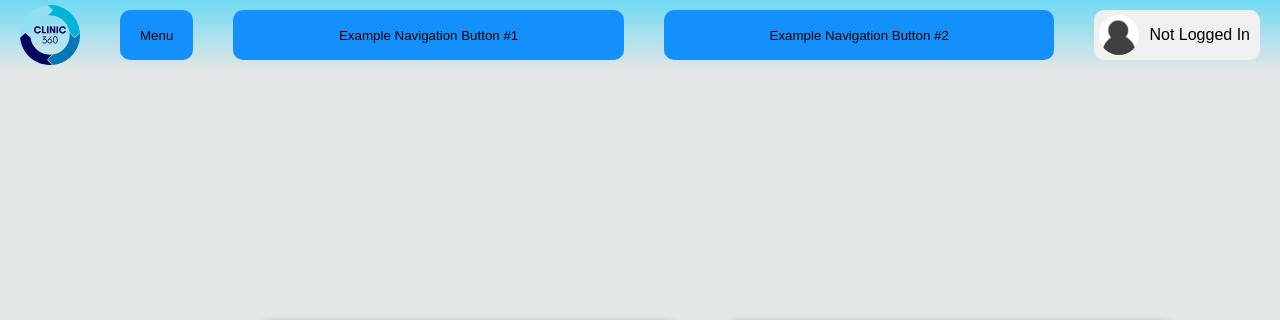
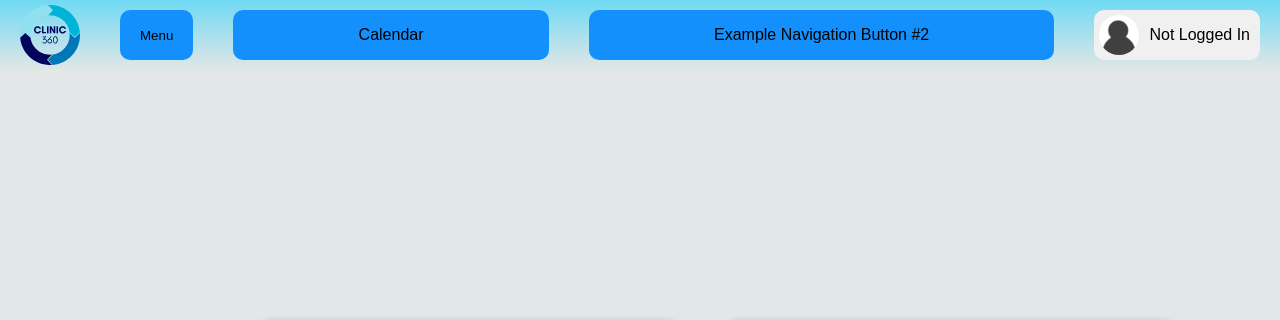
Before and after one commit to CompSC4900/project, a Django app: page /home/ in a window 1280 px wide. Shown: the top 320 px of the page. Run offline with Django 4.2, Linux system fonts and the light colour scheme.

Commit message:
Added navigation between home and calendar pages in the header bar

```diff
--- a/clinic360/calendar360/templates/calendar.html
+++ b/clinic360/calendar360/templates/calendar.html
@@ -59,7 +59,7 @@
 		</div>
 	</div>
 	<div class="header">
-		<img src="{% static 'logo.svg' %}" alt="Clinic360 Logo" class="logo">
+		<a href="{% url 'home' %}"><img src="{% static 'logo.svg' %}" alt="Clinic360 Logo" class="logo"></a>
 		<div class="dropdown">
 			<button class="navigation dropbutton">Menu</button>
 			<div class="dropdown-content">
@@ -68,8 +68,8 @@
 				<a href="#">Page 3</a>
 			</div>
 		</div>
-		<button class="navigation">Example Navigation Button #1</button>
-		<button class="navigation">Example Navigation Button #2</button>
+		<a class="anav" href="{% url 'calendar' %}">Calendar</a>
+        <a class="anav" href="#">Example Navigation Button #2</a>
 		<div class="user-card panel">
 			<img src="{% static 'dummy-pfp.png' %}" alt="User Picture" id="user-picture">
 			<span id="username"></span>
--- a/clinic360/home/static/home.css
+++ b/clinic360/home/static/home.css
@@ -3,6 +3,10 @@ body, html {
     padding: 0;
     font-family: Arial, sans-serif;
     background-color: rgb(226, 231, 231); /*Page Background color */
+}
+
+a:link, a:visited {
+    color: black;
 }
 
 /* Header with logo */
@@ -16,7 +20,7 @@ body, html {
 }
 
 .logo {
-    height: auto;
+    height: 60px;
     margin: 5px 20px;
 }
 
@@ -74,6 +78,19 @@ body, html {
     margin: 10px 20px;
     border-radius: 10px;
     cursor: pointer;
+}
+
+/* Navigation link for header bar */
+.anav {
+    flex-grow: 1;
+    background-color: #1490fc;
+    border: 0;
+    margin: 10px 20px;
+    border-radius: 10px;
+    cursor: pointer;
+    text-decoration: none;
+    text-align: center;
+    padding: 16px 0px;
 }
 
 /* User profile picture */
--- a/clinic360/home/templates/home.html
+++ b/clinic360/home/templates/home.html
@@ -11,7 +11,7 @@
     <!-- Header section for logo -->
     <div class="header">
     	<!-- logo at the left side of the header -->
-        <img src="{% static 'logo.svg' %}" alt="Clinic360 Logo" class="logo">
+        <a href="{% url 'home' %}"><img src="{% static 'logo.svg' %}" alt="Clinic360 Logo" class="logo"></a>
         <!-- Dropdown menu-->
         <div class="dropdown">
             <!-- button to trigger dropdown options-->
@@ -24,8 +24,8 @@
             </div>
         </div>
         <!-- navigation buttons will expand to fill space -->
-        <button class="navigation">Example Navigation Button #1</button>
-        <button class="navigation">Example Navigation Button #2</button>
+        <a class="anav" href="{% url 'calendar' %}">Calendar</a>
+        <a class="anav" href="#">Example Navigation Button #2</a>
         <div class="user-card panel">
         	<img src="{% static 'dummy-pfp.png' %}" alt="User Picture" id="user-picture">
         	<span id="username">
```
Also changed, not shown: clinic360/calendar360/static/calendar.css (+19 -1 lines).
